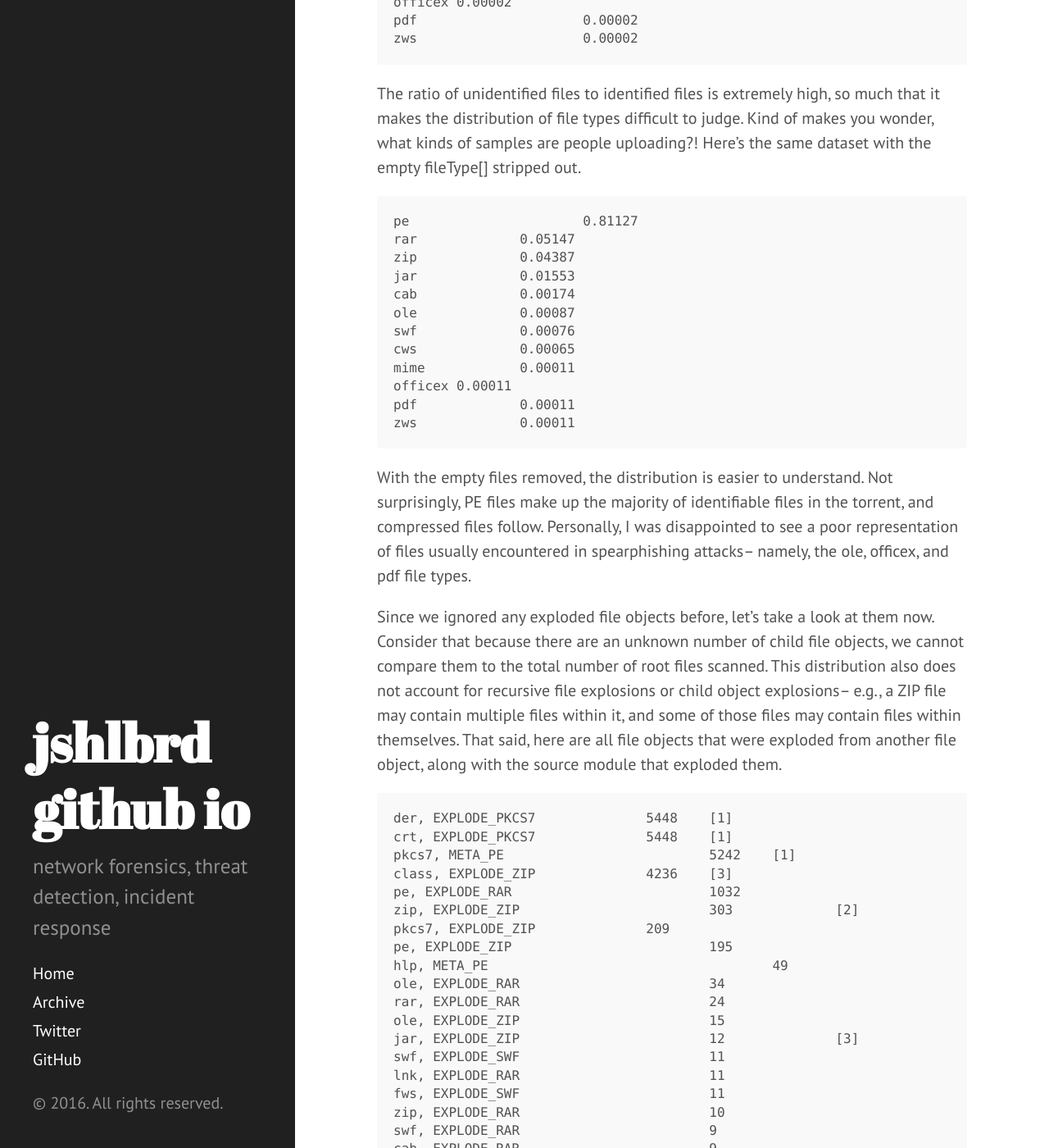
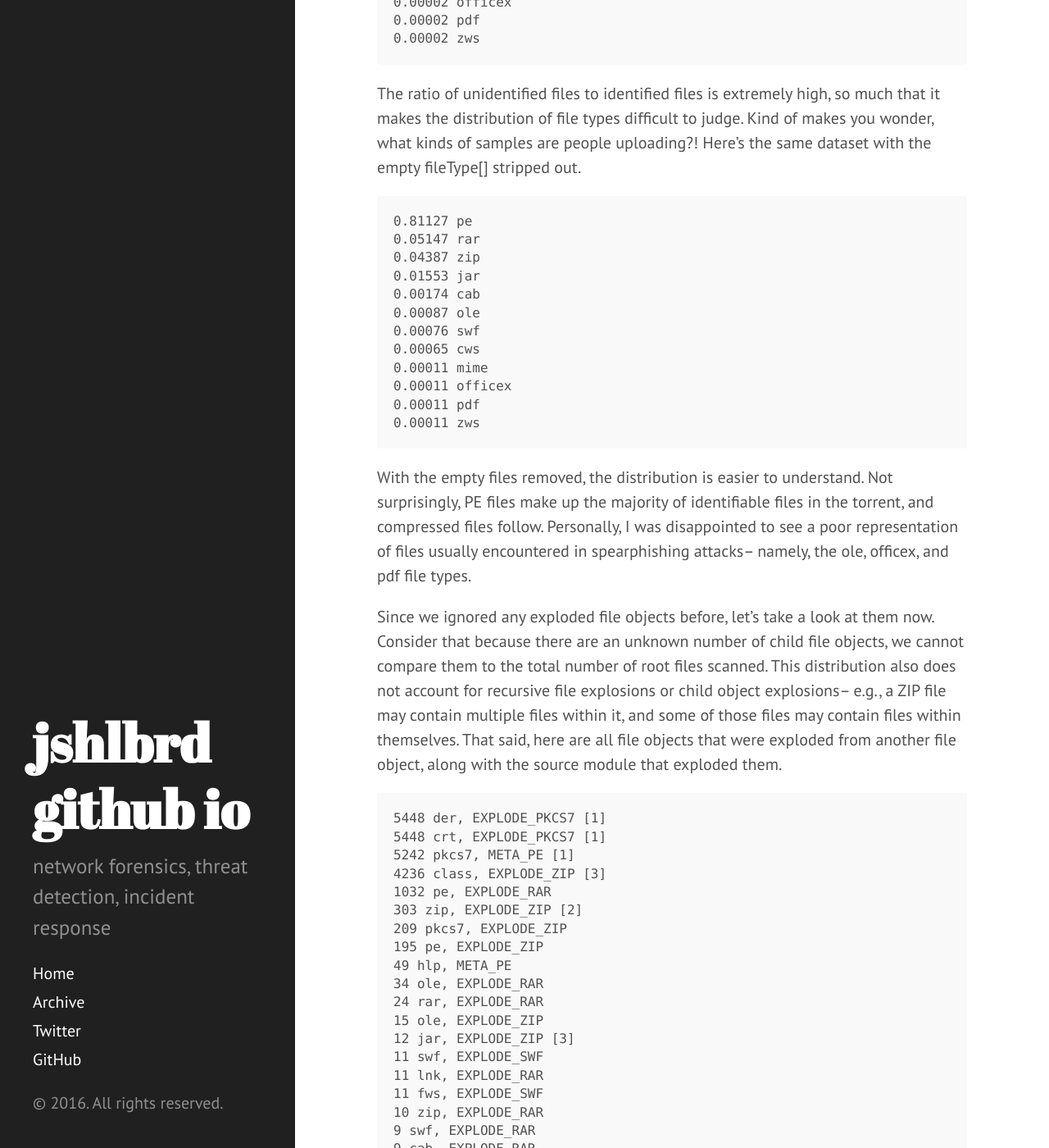
Before and after one commit to jshlbrd/jshlbrd.github.io, a Jekyll site: the page built from _posts/2016-03-06-crawling-through-65k-samples.md, in a window 1280 px wide and 1400 px high, scrolled down 2789 px. Shown: the whole window at 82% size. Built offline with Jekyll 4.4.1, drawn with Linux system fonts in a browser that asks for light colours; some of the changed text lies outside the part shown.

Commit message:
Updated formatting

````diff
--- a/_posts/2016-03-06-crawling-through-65k-samples.md
+++ b/_posts/2016-03-06-crawling-through-65k-samples.md
@@ -66,36 +66,36 @@ If you're still with me, then let's look at some of the data! Before we begin, m
 This dataset contains files from VXShare torrent 220, which contains 65,536 unorganized files. To begin, I was first interested in how many of these files Laika BOSS recognized. To identify this, two fields need to be checked-- depth and fileType[]. Depth represents which layer each file object exists in, and increments as file objects are exploded. Any file object with a depth of zero should be the highest level file object, meaning that's the originating VXShare sample (aka, a root file). The fileType[] field is more self-explanatory, it represents the type of file that each file object is. Finding an empty fileType[] field means that Laika BOSS doesn't have a file signature for that particular file type.
 
 ```
-empty		0.85948
-pe			0.11400
-rar			0.00723
-zip			0.00616
-jar			0.00218
-cab			0.00024
-ole			0.00012
-swf			0.00011
-cws			0.00009
-mime		0.00002
-officex	0.00002
-pdf			0.00002
-zws			0.00002
+0.85948 empty
+0.11400 pe
+0.00723 rar
+0.00616 zip
+0.00218 jar
+0.00024 cab
+0.00012 ole
+0.00011 swf
+0.00009 cws
+0.00002 mime
+0.00002 officex
+0.00002 pdf
+0.00002 zws
 ```
 
 The ratio of unidentified files to identified files is extremely high, so much that it makes the distribution of file types difficult to judge. Kind of makes you wonder, what kinds of samples are people uploading?! Here's the same dataset with the empty fileType[] stripped out.
 
 ```
-pe 			0.81127
-rar 		0.05147
-zip 		0.04387
-jar 		0.01553
-cab 		0.00174
-ole 		0.00087
-swf 		0.00076
-cws 		0.00065
-mime 		0.00011
-officex 0.00011
-pdf 		0.00011
-zws 		0.00011
+0.81127 pe
+0.05147 rar
+0.04387 zip
+0.01553 jar
+0.00174 cab
+0.00087 ole
+0.00076 swf
+0.00065 cws
+0.00011 mime
+0.00011 officex
+0.00011 pdf
+0.00011 zws
 ```
 
 With the empty files removed, the distribution is easier to understand. Not surprisingly, PE files make up the majority of identifiable files in the torrent, and compressed files follow. Personally, I was disappointed to see a poor representation of files usually encountered in spearphishing attacks-- namely, the ole, officex, and pdf file types.
@@ -103,48 +103,48 @@ With the empty files removed, the distribution is easier to understand. Not surp
 Since we ignored any exploded file objects before, let's take a look at them now. Consider that because there are an unknown number of child file objects, we cannot compare them to the total number of root files scanned. This distribution also does not account for recursive file explosions or child object explosions-- e.g., a ZIP file may contain multiple files within it, and some of those files may contain files within themselves. That said, here are all file objects that were exploded from another file object, along with the source module that exploded them.
 
 ```
-der, EXPLODE_PKCS7		5448	[1]
-crt, EXPLODE_PKCS7		5448	[1]
-pkcs7, META_PE				5242	[1]
-class, EXPLODE_ZIP		4236	[3]
-pe, EXPLODE_RAR				1032
-zip, EXPLODE_ZIP			303		[2]
-pkcs7, EXPLODE_ZIP		209
-pe, EXPLODE_ZIP				195
-hlp, META_PE					49
-ole, EXPLODE_RAR			34
-rar, EXPLODE_RAR			24
-ole, EXPLODE_ZIP			15
-jar, EXPLODE_ZIP			12		[3]
-swf, EXPLODE_SWF			11
-lnk, EXPLODE_RAR			11
-fws, EXPLODE_SWF			11
-zip, EXPLODE_RAR			10
-swf, EXPLODE_RAR			9
-cab, EXPLODE_RAR			9
-crt, EXPLODE_ZIP			8
-swf, EXPLODE_ZIP			7
-fws, EXPLODE_RAR			7
-cws, EXPLODE_ZIP			7
-der, EXPLODE_ZIP			5
-chm, EXPLODE_RAR			5
-mov, EXPLODE_ZIP			4
-pem, EXPLODE_ZIP			3
-tar, EXPLODE_ZIP			2
-pdf, EXPLODE_ZIP			2
-pdf, EXPLODE_RAR			2
-officex, EXPLODE_ZIP	2
-cws, EXPLODE_RAR			2
-wmv, EXPLODE_ZIP			1
-wmv, EXPLODE_RAR			1
-rtf, EXPLODE_ZIP			1		[3]
-rtf, EXPLODE_RAR			1		[3]
-officex, EXPLODE_RTF	1		[3]
-officex, EXPLODE_RAR	1
-mp3, EXPLODE_ZIP			1
-mov, META_PE					1
-cab, EXPLODE_ZIP			1
-cab, EXPLODE_OLE			1
+5448 der, EXPLODE_PKCS7 [1]
+5448 crt, EXPLODE_PKCS7 [1]
+5242 pkcs7, META_PE [1]
+4236 class, EXPLODE_ZIP [3]
+1032 pe, EXPLODE_RAR
+303 zip, EXPLODE_ZIP [2]
+209 pkcs7, EXPLODE_ZIP
+195 pe, EXPLODE_ZIP
+49 hlp, META_PE
+34 ole, EXPLODE_RAR
+24 rar, EXPLODE_RAR
+15 ole, EXPLODE_ZIP
+12 jar, EXPLODE_ZIP [3]
+11 swf, EXPLODE_SWF
+11 lnk, EXPLODE_RAR
+11 fws, EXPLODE_SWF
+10 zip, EXPLODE_RAR
+9 swf, EXPLODE_RAR
+9 cab, EXPLODE_RAR
+8 crt, EXPLODE_ZIP
+7 swf, EXPLODE_ZIP
+7 fws, EXPLODE_RAR
+7 cws, EXPLODE_ZIP
+5 der, EXPLODE_ZIP
+5 chm, EXPLODE_RAR
+4 mov, EXPLODE_ZIP
+3 pem, EXPLODE_ZIP
+2 tar, EXPLODE_ZIP
+2 pdf, EXPLODE_ZIP
+2 pdf, EXPLODE_RAR
+2 officex, EXPLODE_ZIP
+2 cws, EXPLODE_RAR
+1 wmv, EXPLODE_ZIP
+1 wmv, EXPLODE_RAR
+1 rtf, EXPLODE_ZIP [3]
+1 rtf, EXPLODE_RAR [3]
+1 officex, EXPLODE_RTF [3]
+1 officex, EXPLODE_RAR
+1 mp3, EXPLODE_ZIP
+1 mov, META_PE
+1 cab, EXPLODE_ZIP
+1 cab, EXPLODE_OLE
 ```
 
 Now, these are some interesting results! There are many ways to interpret this data, but here's my immediate reaction:
@@ -178,19 +178,19 @@ I should wrap this post up by exploring some of these file types. Since there ar
 1 007daffc89d9f0e602bbd98cac070cf4
 1 0052d6c6cb42e6e310bbd010022ca7b4
 1 00043da75f4cf67f17ef9a8d7e0d5bac
- ```
+```
 
 A lot! There were 2,445 imphashes, far too many to include on this page. ~86% of them were unique and were only seen once. The results above show that, at the high end, one imphash appeared over 1000 times. A cursory look on Virus Total suggests that this imphash may be related to adware / spyware.
 
 Finally, let's see what's in those OLE files. Specifically, I want to see if there is any macro code in them that calls out to malicious IP addresses / domains or drops files to disk. We can use the IOC field in the META_OLEVBA module to identify those.
 
 ```
-Urlmon.dll 																			1
-cureall.exe 																		1
-shell32.dll 																		1
-amnestic.exe 																		1
-hxxp://geobrugg[.]co[.]kr/bbs/factuur2390.exe 	1
-factuur2390.exe 																1
+1 Urlmon.dll
+1 cureall.exe
+1 shell32.dll
+1 amnestic.exe
+1 hxxp://geobrugg[.]co[.]kr/bbs/factuur2390.exe
+1 factuur2390.exe
 ```
 
 There weren't many OLE files in the dataset, so the lack of results isn't very surprising. With that said, this can be useful data to pivot from if we're interested in exploring these files further.
````
